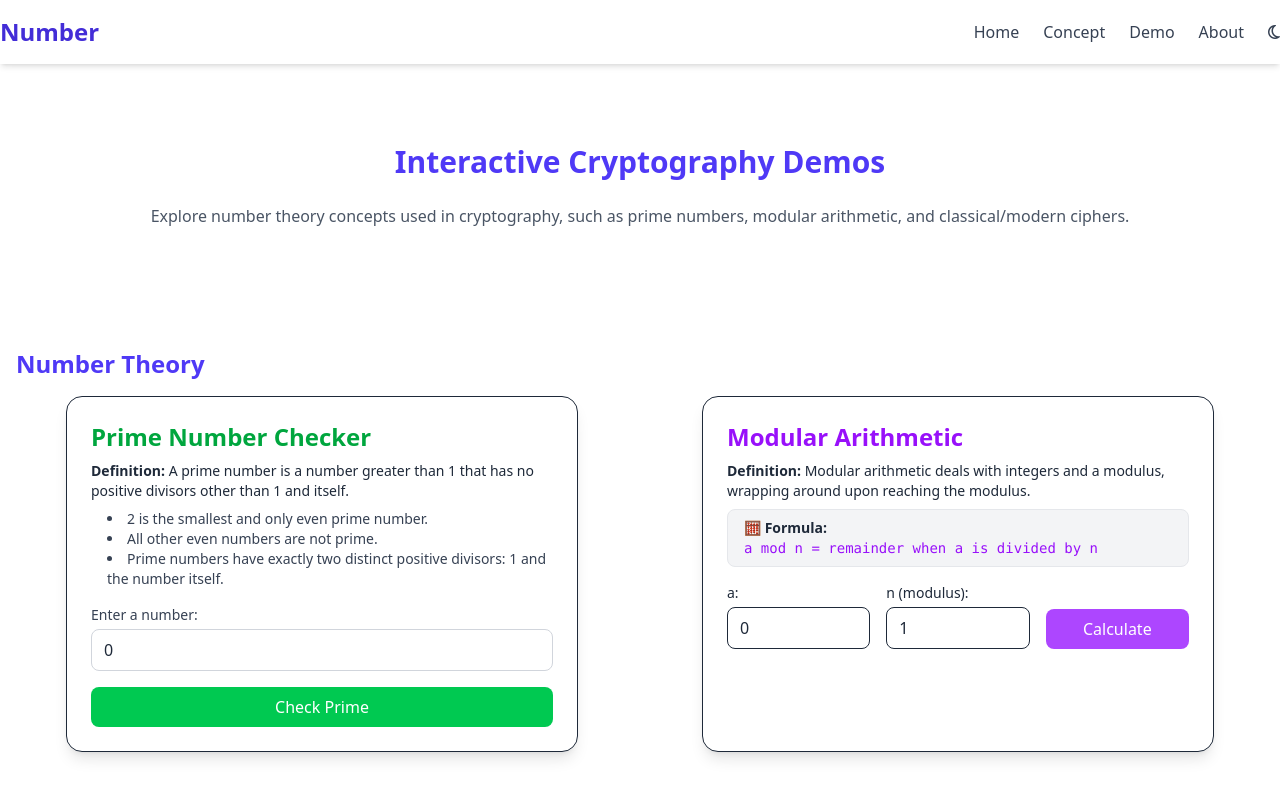
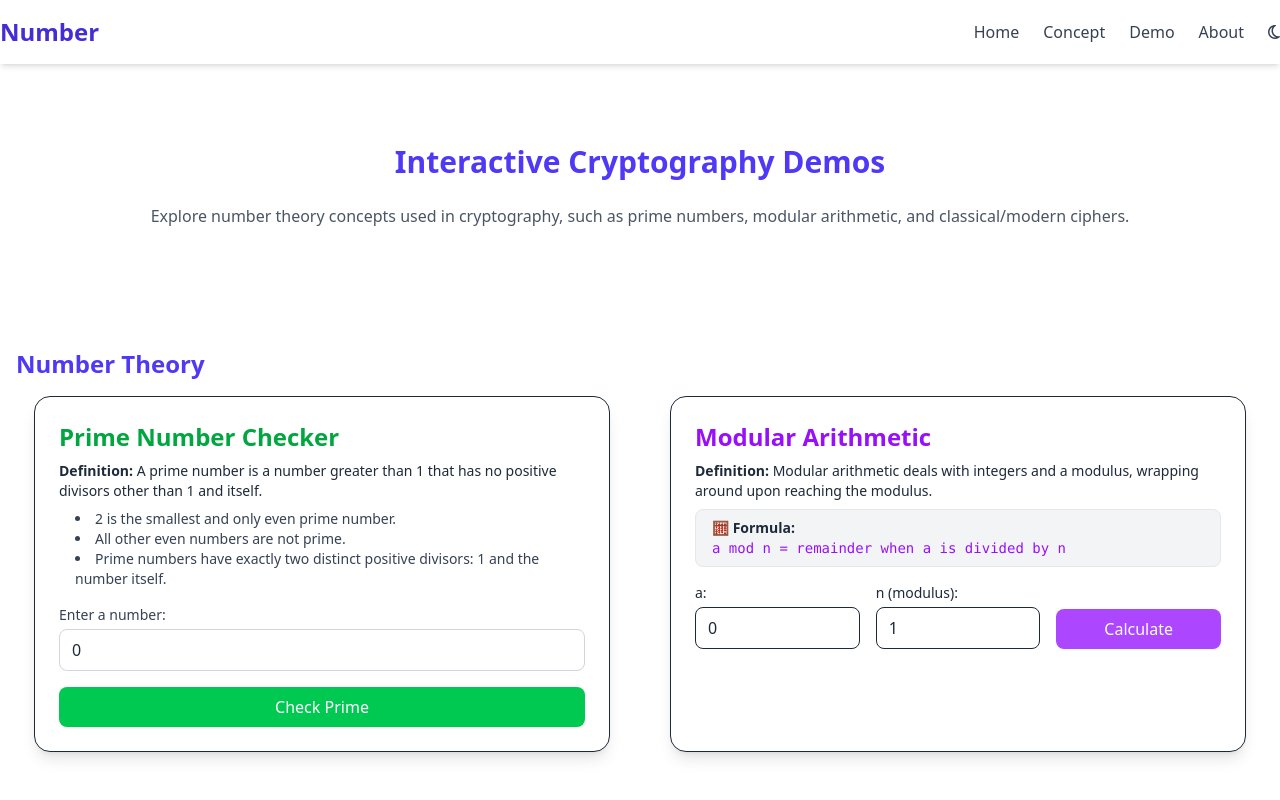
Before and after one commit to Rathanak-Phan/Number-Theory-and-Cryptography-ITE-year2, a Vue app: page /demos in a window 1280 px wide. Shown: the top 800 px of the page. Built offline with nearby package versions, Linux system fonts and the light colour scheme; a web font is replaced by a local one.

Commit message:
Update commite

```diff
--- a/src/components/Algorithm/ModularArithmetic.vue
+++ b/src/components/Algorithm/ModularArithmetic.vue
@@ -1,5 +1,5 @@
 <template>
-  <div class="max-w-lg mx-auto bg-white dark:bg-gray-900 text-gray-800 dark:text-gray-200 border rounded-2xl shadow-lg p-6 transition-all duration-300 hover:shadow-2xl">
+  <div class="max-w-xl mx-auto bg-white dark:bg-gray-900 text-gray-800 dark:text-gray-200 border rounded-2xl shadow-lg p-6 transition-all duration-300 hover:shadow-2xl">
     <h2 class="text-2xl font-bold text-purple-600 dark:text-purple-400 mb-2">Modular Arithmetic</h2>
 
     <div class="text-sm space-y-2 mb-4">
--- a/src/components/Algorithm/PrimeNumberChecker.vue
+++ b/src/components/Algorithm/PrimeNumberChecker.vue
@@ -1,5 +1,5 @@
 <template>
-  <div class="max-w-lg mx-auto bg-white dark:bg-gray-900 text-gray-800 dark:text-gray-200 border rounded-2xl shadow-lg p-6 transition-all duration-300 hover:shadow-2xl">
+  <div class="max-w-xl mx-auto bg-white dark:bg-gray-900 text-gray-800 dark:text-gray-200 border rounded-2xl shadow-lg p-6 transition-all duration-300 hover:shadow-2xl">
     <h2 class="text-2xl font-bold text-green-600 dark:text-green-400 mb-2">Prime Number Checker</h2>
 
     <div class="text-sm space-y-2 mb-4">
--- a/src/views/Demo.vue
+++ b/src/views/Demo.vue
@@ -1,5 +1,5 @@
 <template>
-  <div class="mx-auto px-4 py-8 bg-white dark:bg-gray-900 text-gray-800 dark:text-gray-200 transition-colors duration-300 ease-in-out">
+  <div class="mx-auto px-0 md:px-4 py-8 bg-white dark:bg-gray-900 text-gray-800 dark:text-gray-200 transition-colors duration-300 ease-in-out">
 
     <!-- Interactive Demo Section -->
     <section class="max-w-7xl mx-auto px-4 sm:px-6 lg:px-0 py-12">
@@ -16,7 +16,7 @@
       <h2 class="text-2xl font-semibold text-indigo-600 dark:text-indigo-300 mb-4">
         Number Theory
       </h2>
-      <div class="grid grid-cols-1 md:grid-cols-2 gap-6">
+      <div class="grid grid-cols-1 md:grid-cols-2 justify-between gap-6">
         <PrimeNumberChecker />
         <ModularArithmetic />
       </div>
```
